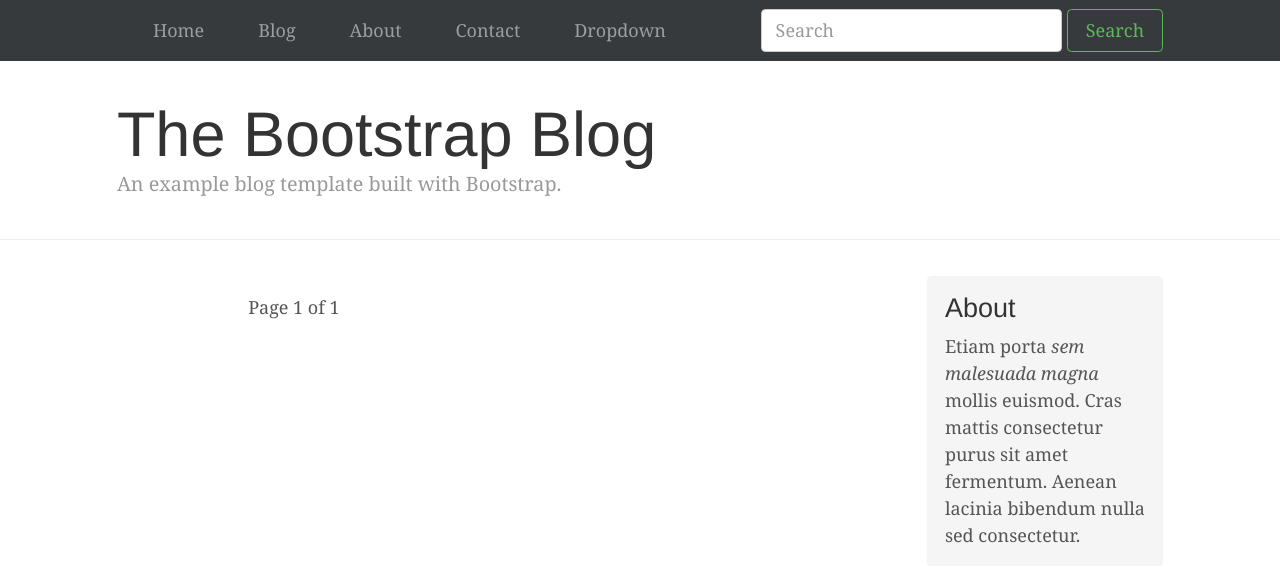
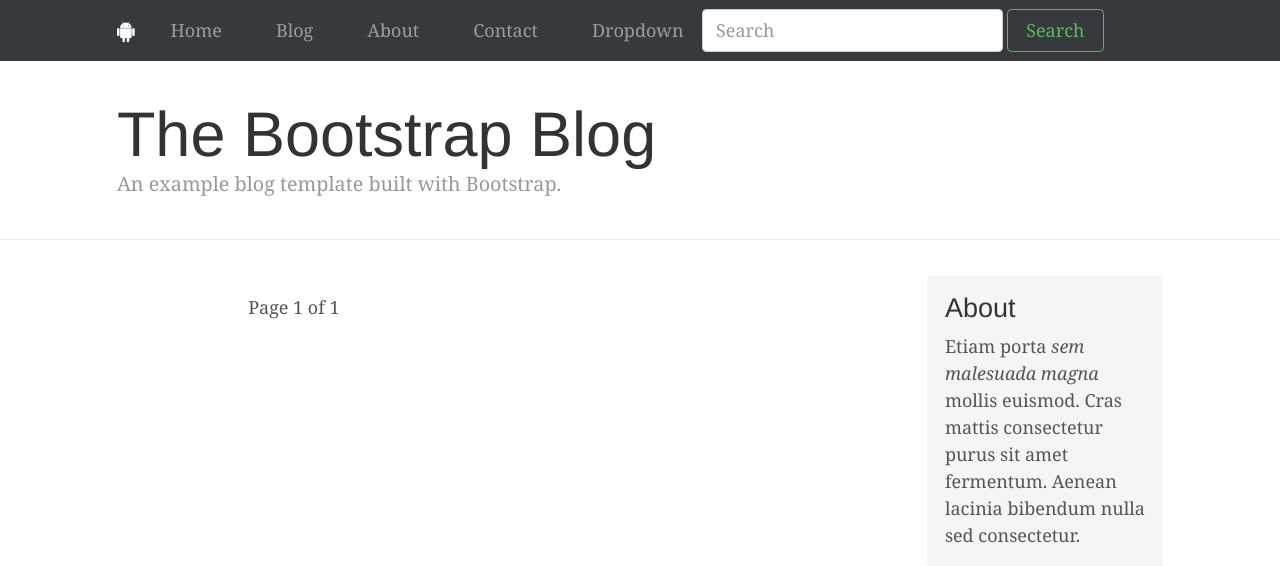
Before and after one commit to jek10/django19, a Django app: page / in a window 1280 px wide. Shown: the top 566 px of the page. Run offline with Django 3.2, Linux system fonts and the light colour scheme; data that the repository does not hold is empty; some libraries are stand-ins or nearby versions.

Commit message:
Fixing css

```diff
--- a/templates/navbar.html
+++ b/templates/navbar.html
@@ -1,10 +1,12 @@
 <nav class="navbar navbar-fixed-top navbar-dark bg-inverse">
     <div class="container">
   <button class="navbar-toggler hidden-lg-up" type="button" data-toggle="collapse" data-target="#mainNavbarCollapse">
-  &#9776;
+            <span class="icon-bar"></span>
+            <span class="icon-bar"></span>
+            <span class="icon-bar"></span>
   </button>
   <a class="navbar-brand" href="#">
-  <!-- <img class="img-rounded" src="https://placehold.it/32/ffffff?text=B"> -->
+  <i class="fa fa-android" aria-hidden="true"></i>
   </a>
   <div class="collapse navbar-toggleable-md" id="mainNavbarCollapse">
     <ul class="nav navbar-nav">
@@ -29,7 +31,7 @@
         </ul>
       </li>
     </ul>
-     <form class="form-inline pull-xs-right">
+     <form class="form-inline right">
             <input class="form-control" type="text" placeholder="Search">
             <button class="btn btn-success-outline" type="submit">Search</button>
     </form>
--- a/templates/post_list.html
+++ b/templates/post_list.html
@@ -4,13 +4,13 @@
 {% for obj in object_list %}
 <div class="row">
   <div class="col-sm-12">
+    <h3><a href='{{ obj.get_absolute_url }}'>{{ obj.title }}</a></h3><small>{{ obj.timestamp|timesince }} ago</small>
     {% if obj.image %}
       <img src='{{ obj.image.url }}' class="img-fluid" alt="Responsive image">
       {% endif %}
       <div class="caption">
-        <h3><a href='{{ obj.get_absolute_url }}'>{{ obj.title }}</a></h3><small>{{ obj.timestamp|timesince }} ago</small>
         <p>{{ obj.content|linebreaks|truncatechars:150 }}</p>
-            <p><a href='{{ obj.get_absolute_url }}' class="btn btn-primary" role="button">View</a></p>
+        <p><a href='{{ obj.get_absolute_url }}' class="btn btn-primary" role="button">View</a></p>
     </div>
   </div>
 </div><hr/>
```
